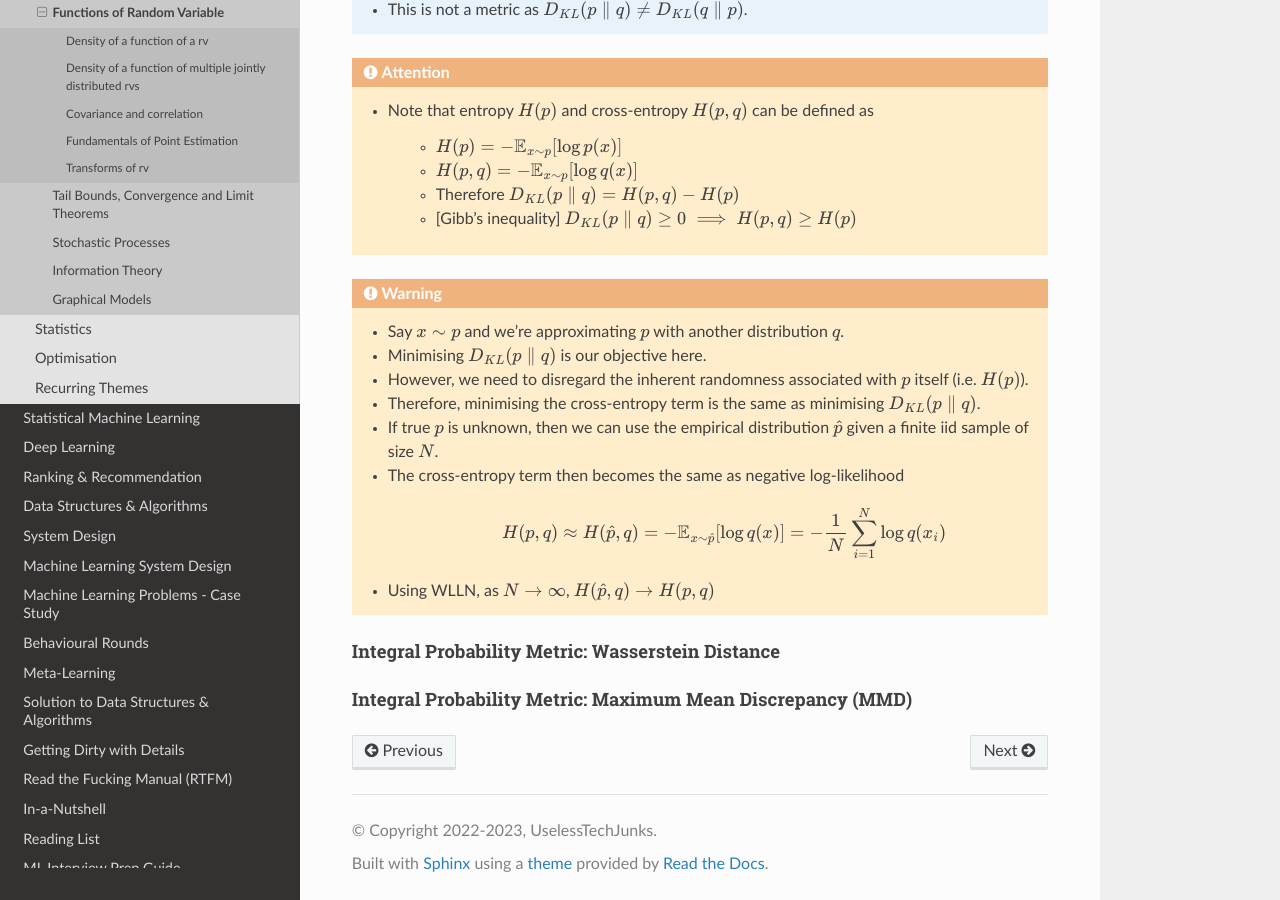
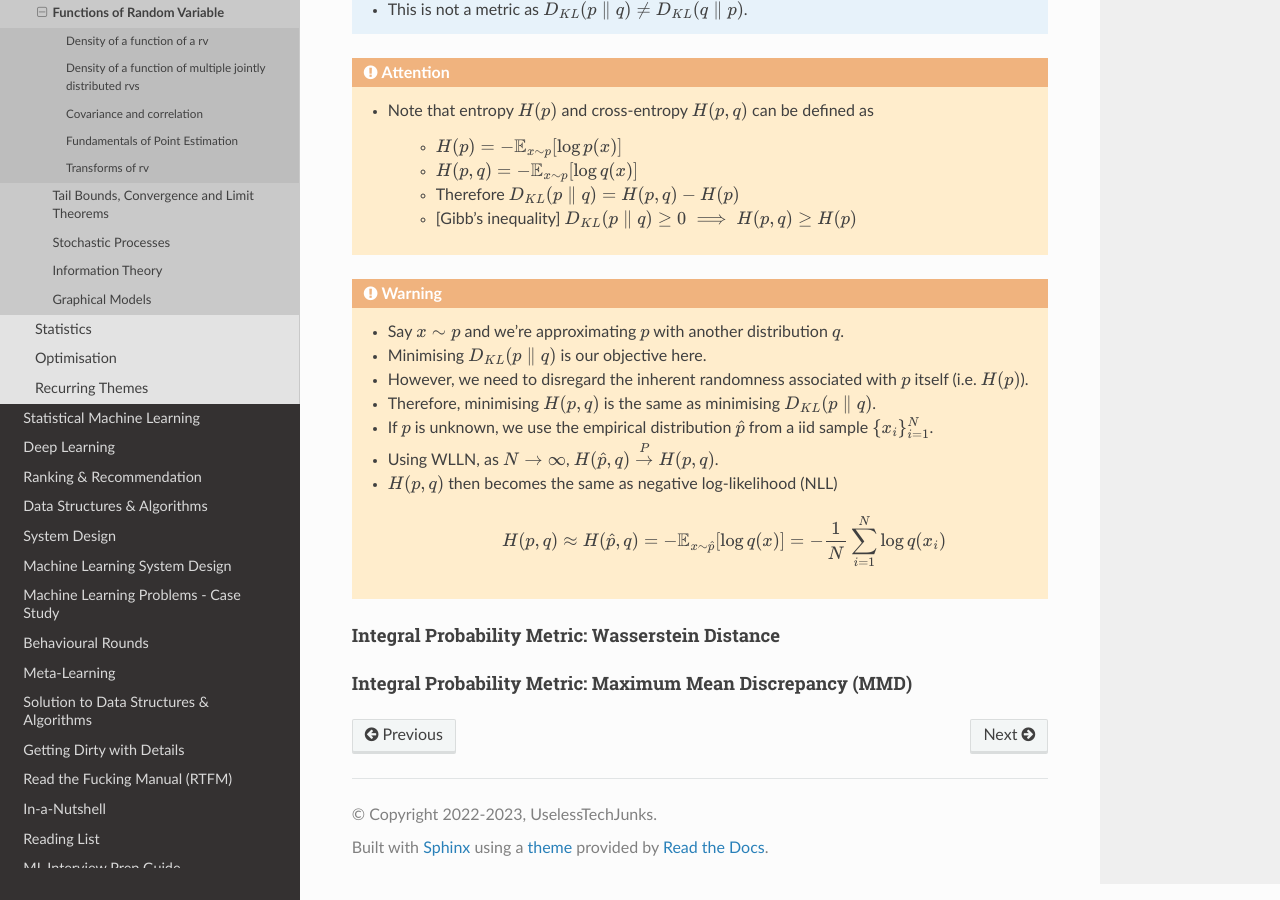
Before and after one commit to uselesstechjunks/leetcode, a Sphinx documentation site: the page built from docs/source/math/prob/func.rst, in a window 1280 px wide and 900 px high, scrolled down 8816 px. Built offline with Sphinx 7.4.7 and the Read the Docs theme 2.0.0, drawn with Linux system fonts in a browser that asks for light colours.

Commit message:
Update func.rst

```diff
--- a/docs/source/math/prob/func.rst
+++ b/docs/source/math/prob/func.rst
@@ -309,12 +309,12 @@ KL Divergence
 	* Say :math:`x\sim p` and we're approximating :math:`p` with another distribution :math:`q`.
 	* Minimising :math:`D_{KL}(p\parallel q)` is our objective here.
 	* However, we need to disregard the inherent randomness associated with :math:`p` itself (i.e. :math:`H(p)`).
-	* Therefore, minimising the cross-entropy term is the same as minimising :math:`D_{KL}(p\parallel q)`.
-	* If true :math:`p` is unknown, then we can use the empirical distribution :math:`\hat{p}` given a finite iid sample of size :math:`N`.
-	* The cross-entropy term then becomes the same as negative log-likelihood
+	* Therefore, minimising :math:`H(p,q)` is the same as minimising :math:`D_{KL}(p\parallel q)`.
+	* If :math:`p` is unknown, we use the empirical distribution :math:`\hat{p}` from a iid sample :math:`\{x_i\}_{i=1}^N`.
+	* Using WLLN, as :math:`N\to\infty`, :math:`H(\hat{p},q)\overset{P}\to H(p,q)`.
+	* :math:`H(p,q)` then becomes the same as negative log-likelihood (NLL)
 
 		.. math:: H(p,q)\approx H(\hat{p},q)=-\mathbb{E}_{x\sim \hat{p}}[\log q(x)]=-\frac{1}{N}\sum_{i=1}^N\log q(x_i)
-	* Using WLLN, as :math:`N\to\infty`, :math:`H(\hat{p},q)\to H(p,q)`
 
 Integral Probability Metric: Wasserstein Distance
 ------------------------------------------------------------------------------------------
```
